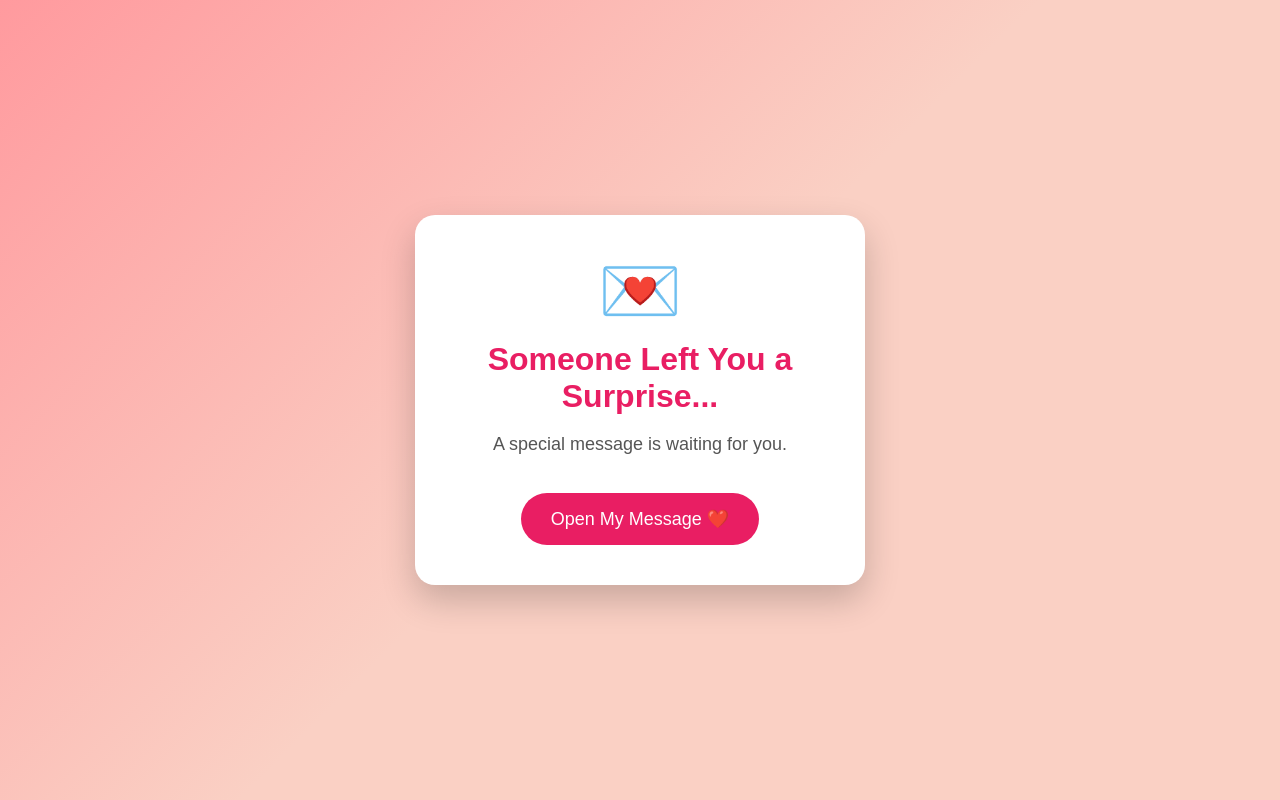
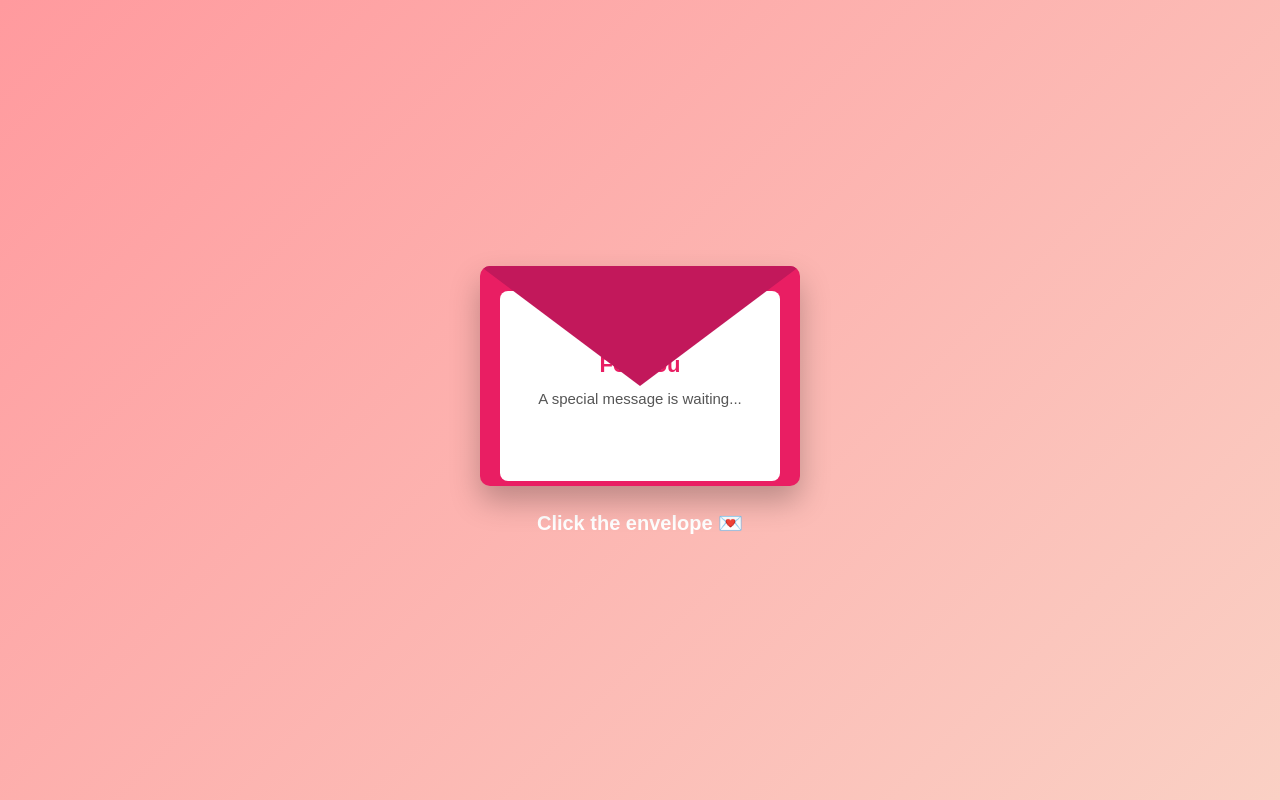
Before and after one commit to iriselda22-gif/Anniversay, a plain HTML site: page index.html in a window 1280 px wide. Drawn offline with Linux system fonts and the light colour scheme.

Commit message:
Update index.html

```diff
--- a/index.html
+++ b/index.html
@@ -3,147 +3,219 @@
 <head>
 <meta charset="UTF-8">
 <meta name="viewport" content="width=device-width, initial-scale=1.0">
-<title>Happy Anniversary ❤️</title>
+<title>Happy 4 Year Anniversary Baby ❤️</title>
 
 <style>
-*{
-    margin:0;
-    padding:0;
-    box-sizing:border-box;
+* {
+    margin: 0;
+    padding: 0;
+    box-sizing: border-box;
 }
 
-body{
-    font-family:Arial, Helvetica, sans-serif;
-    height:100vh;
-    display:flex;
-    justify-content:center;
-    align-items:center;
-    background:linear-gradient(135deg,#ff9a9e,#fad0c4,#fad0c4);
-    overflow:hidden;
+body {
+    height: 100vh;
+    display: flex;
+    justify-content: center;
+    align-items: center;
+    background: linear-gradient(135deg, #ff9a9e, #fad0c4);
+    font-family: Arial, sans-serif;
+    overflow: hidden;
 }
 
-.card{
-    background:white;
-    width:90%;
-    max-width:450px;
-    padding:40px;
-    border-radius:20px;
-    text-align:center;
-    box-shadow:0 15px 35px rgba(0,0,0,.2);
-    animation:fadeIn .8s ease;
+/* Envelope */
+.envelope-container {
+    text-align: center;
+    cursor: pointer;
 }
 
-.heart{
-    font-size:60px;
-    animation:pulse 1.4s infinite;
+.envelope {
+    width: 320px;
+    height: 220px;
+    background: #e91e63;
+    position: relative;
+    border-radius: 10px;
+    box-shadow: 0 15px 30px rgba(0,0,0,0.25);
+    overflow: hidden;
+    transition: transform 0.5s;
 }
 
-h1{
-    color:#e91e63;
-    margin:15px 0;
+.envelope:hover {
+    transform: scale(1.05);
 }
 
-p{
-    color:#555;
-    font-size:18px;
-    line-height:1.6;
-    margin:15px 0;
+/* Envelope flap */
+.flap {
+    position: absolute;
+    width: 0;
+    height: 0;
+    border-left: 160px solid transparent;
+    border-right: 160px solid transparent;
+    border-top: 120px solid #c2185b;
+    top: 0;
+    left: 0;
+    transform-origin: top;
+    transition: transform 1s;
+    z-index: 3;
 }
 
-button{
-    margin-top:20px;
-    padding:15px 30px;
-    font-size:18px;
-    background:#e91e63;
-    color:white;
-    border:none;
-    border-radius:30px;
-    cursor:pointer;
-    transition:.3s;
+/* Letter */
+.letter {
+    position: absolute;
+    background: white;
+    width: 280px;
+    height: 190px;
+    left: 20px;
+    top: 25px;
+    border-radius: 8px;
+    padding: 20px;
+    text-align: center;
+    transition: top 1s;
+    z-index: 2;
 }
 
-button:hover{
-    background:#d81b60;
-    transform:scale(1.05);
+.letter h1 {
+    color: #e91e63;
+    font-size: 22px;
 }
 
-#message{
-    display:none;
+.letter p {
+    margin-top: 12px;
+    color: #555;
+    font-size: 15px;
 }
 
-@keyframes pulse{
-    50%{
-        transform:scale(1.15);
-    }
+.heart {
+    font-size: 35px;
 }
 
-@keyframes fadeIn{
-    from{
-        opacity:0;
-        transform:translateY(20px);
+/* Closed text */
+.click-text {
+    margin-top: 25px;
+    color: white;
+    font-size: 20px;
+    font-weight: bold;
+}
+
+/* Open animation */
+.open .flap {
+    transform: rotateX(180deg);
+}
+
+.open .letter {
+    top: -150px;
+}
+
+/* Full message */
+.message {
+    display: none;
+    background: white;
+    width: 90%;
+    max-width: 450px;
+    padding: 35px;
+    border-radius: 20px;
+    text-align: center;
+    box-shadow: 0 15px 35px rgba(0,0,0,0.25);
+    animation: fadeIn 1s;
+}
+
+.message h1 {
+    color: #e91e63;
+}
+
+.message p {
+    margin: 15px 0;
+    font-size: 18px;
+    color: #555;
+    line-height: 1.5;
+}
+
+.big-heart {
+    font-size: 60px;
+}
+
+@keyframes fadeIn {
+    from {
+        opacity: 0;
+        transform: translateY(30px);
     }
-    to{
-        opacity:1;
-        transform:translateY(0);
+    to {
+        opacity: 1;
+        transform: translateY(0);
     }
 }
 </style>
 
 </head>
+
 <body>
 
-<!-- Cover -->
-<div class="card" id="cover">
-    <div class="heart">💌</div>
+<!-- Envelope -->
+<div class="envelope-container" id="envelopeBox" onclick="openEnvelope()">
 
-    <h1>Someone Left You a Surprise...</h1>
+    <div class="envelope">
+        <div class="flap"></div>
 
-    <p>
-        A special message is waiting for you.
-    </p>
+        <div class="letter">
+            <div class="heart">❤️</div>
+            <h1>For You</h1>
+            <p>A special message is waiting...</p>
+        </div>
+    </div>
 
-    <button onclick="openCard()">
-        Open My Message ❤️
-    </button>
+    <div class="click-text">
+        Click the envelope 💌
+    </div>
+
 </div>
 
-<!-- Hidden Card -->
-<div class="card" id="message">
 
-    <div class="heart">❤️</div>
+<!-- Message -->
+<div class="message" id="message">
 
-    <h1>Happy 4 year Anniversary!</h1>
+    <div class="big-heart">❤️</div>
+
+    <h1>Happy 4 Year Anniversary!</h1>
 
     <p>
         My love,
     </p>
 
     <p>
-        Every day with you is my favorite day.
-        Thank you for filling my life with happiness,
-        laughter, and love.
+        Thank you for all the happiness, laughter,
+        and memories you have brought into my life!
+        I will forever be grateful for you!
     </p>
 
     <p>
-        I appreciate every memory we've made together,
-        and I'm so excited for all the memories we still
-        have ahead of us.
+        Every moment with you is special, and I can't
+        wait for all the adventures yet to come!
     </p>
 
     <p>
-        ❤️ I love you more than youd imagine. ❤️
+        I love you more than you could ever imagine. ❤️
     </p>
 
     <p>
-        Happy Anniversary, my Goosie!
+        Happy Anniversary, my Chuchi
     </p>
 
 </div>
 
+
 <script>
-function openCard() {
-    document.getElementById("cover").style.display = "none";
-    document.getElementById("message").style.display = "block";
+function openEnvelope() {
+
+    document.getElementById("envelopeBox")
+        .classList.add("open");
+
+    setTimeout(function(){
+
+        document.getElementById("envelopeBox").style.display = "none";
+
+        document.getElementById("message").style.display = "block";
+
+    }, 1500);
+
 }
 </script>
 
```
